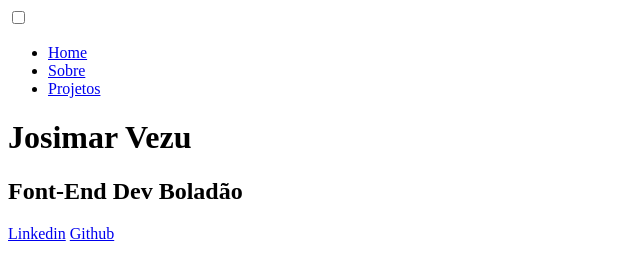
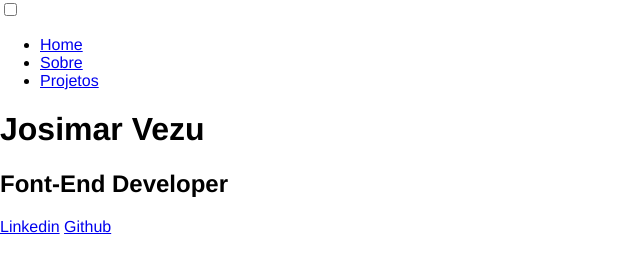
Before and after one commit to Josimar-Vezu/Portfolio, a plain HTML site: page main.html in a window 1280 px wide. Shown: the whole page, without its empty margins (0-640 px from the left). Drawn offline with Linux system fonts and the light colour scheme.

Commit message:
Reestruturação do Portfolio

```diff
--- a/index.html
+++ b/main.html
@@ -20,9 +20,9 @@
                 <div class="checkbox-wrapper">
                     <input type="checkbox" id="toggle">
                     <label type="checkbox" for="toggle">
-                      <div class="trace"></div>
-                      <div class="trace"></div>
-                      <div class="trace"></div>
+                        <div class="trace"></div>
+                        <div class="trace"></div>
+                        <div class="trace"></div>
                     </label>
                     <div class="menu"></div>
                     <nav class="menu-itens">
@@ -40,10 +40,10 @@
                     </nav>
                 </div>
                 <h1>Josimar Vezu</h1>
-                <h2>Font-End Dev Boladão</h2>
+                <h2>Font-End Developer</h2>
                 <div class="social-media">
-                    <a href="#">Linkedin</a>
-                    <a href="#">Github</a>
+                    <a href="https://www.linkedin.com/in/josimarvezu/">Linkedin</a>
+                    <a href="https://github.com/Josimar-Vezu">Github</a>
                 </div>
     </header>
     <main class="container">
--- a/style.css
+++ b/style.css
@@ -0,0 +1,11 @@
+body {
+    margin: 0;
+    padding: 0;
+    font-family: 'Franklin Gothic Medium', 'Arial Narrow', Arial, sans-serif;
+}
+
+.header-container{
+    height: 100vh;
+    width: 100vw;
+
+}
```
Also changed, not shown: main.js (added).
